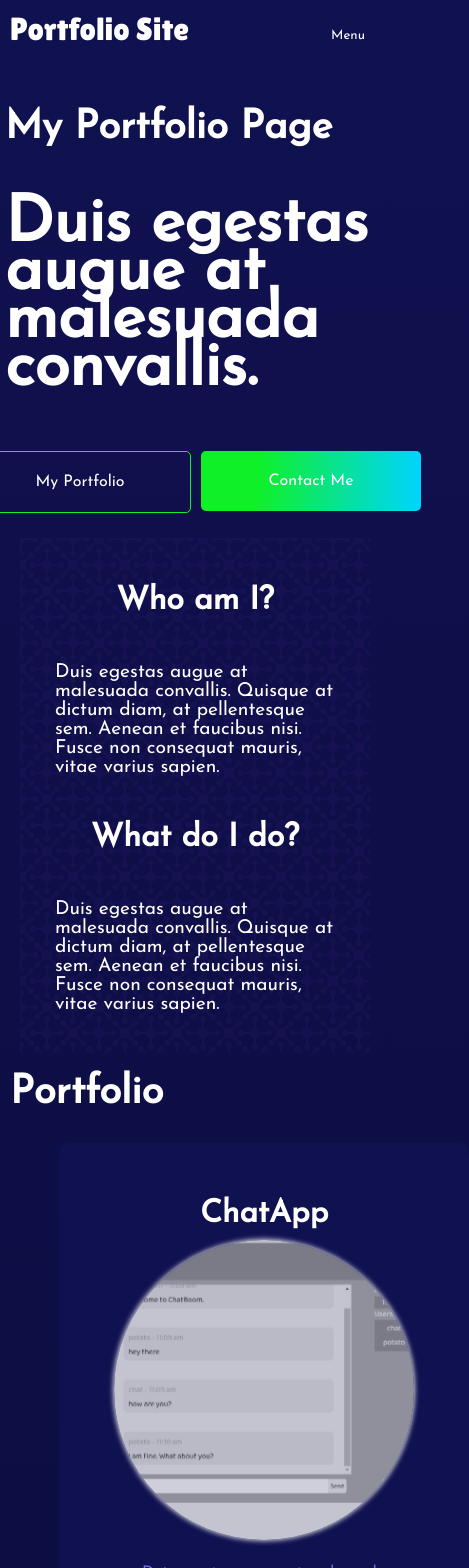
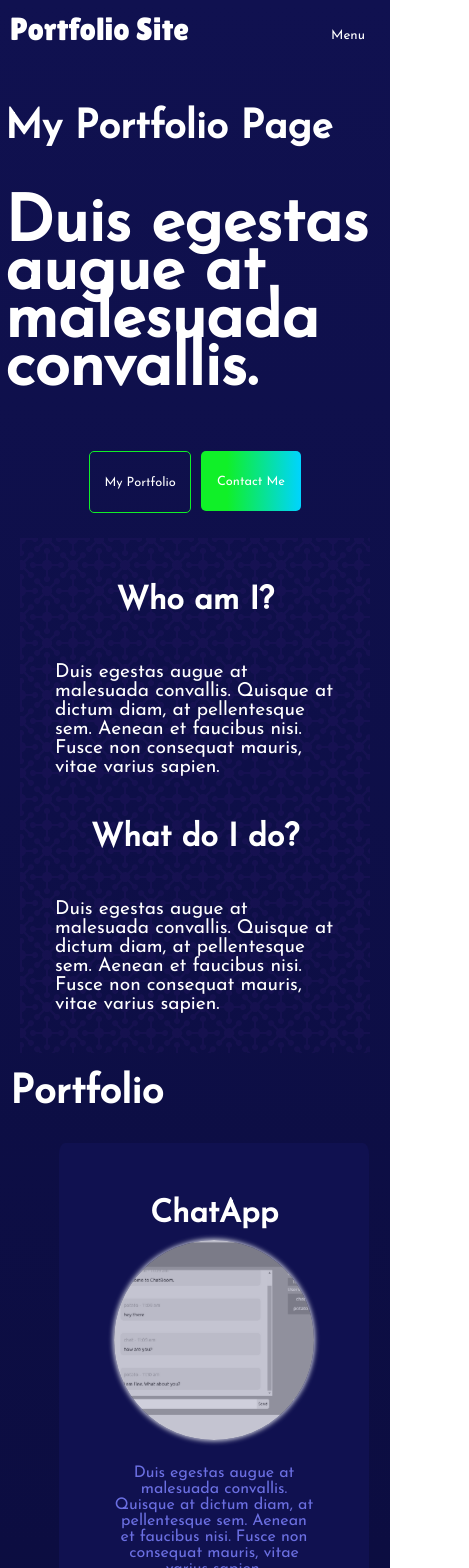
Before and after one commit to sauravk7077/simple-portfolio-react-site, a React (Create React App) app: page / in a window 390 px wide. Shown: the top 1568 px of the page, 469 px wide, since content can reach past the window. Built offline with nearby package versions, Linux system fonts and the light colour scheme.

Commit message:
handled responsiveness

```diff
--- a/src/index.css
+++ b/src/index.css
@@ -26,6 +26,7 @@ body {
   -webkit-font-smoothing: antialiased;
   -moz-osx-font-smoothing: grayscale;
   background: linear-gradient(to top,var(--dark-blue), var(--blue));
+  overflow-x: hidden;
 }
 ::-moz-selection { /* Code for Firefox */
   color: red;
@@ -342,3 +343,32 @@ footer p, footer p *{
   font-size: 1em;
   color: var(--grey);
 }
+
+
+/*
+----------------
+Mobile
+----------------
+*/
+
+
+@media (max-width: 600px) {
+  .wide{
+    width: 80px;
+    font-size: 0.8em;
+  }
+
+  .portfolio{
+    width: 300px;
+    justify-content: flex-start;
+  }
+
+  .card-image{
+    flex-basis: 200px;
+    width: 200px;
+  }
+
+  input, textarea{
+    width: 80vw;
+  }
+}
```
